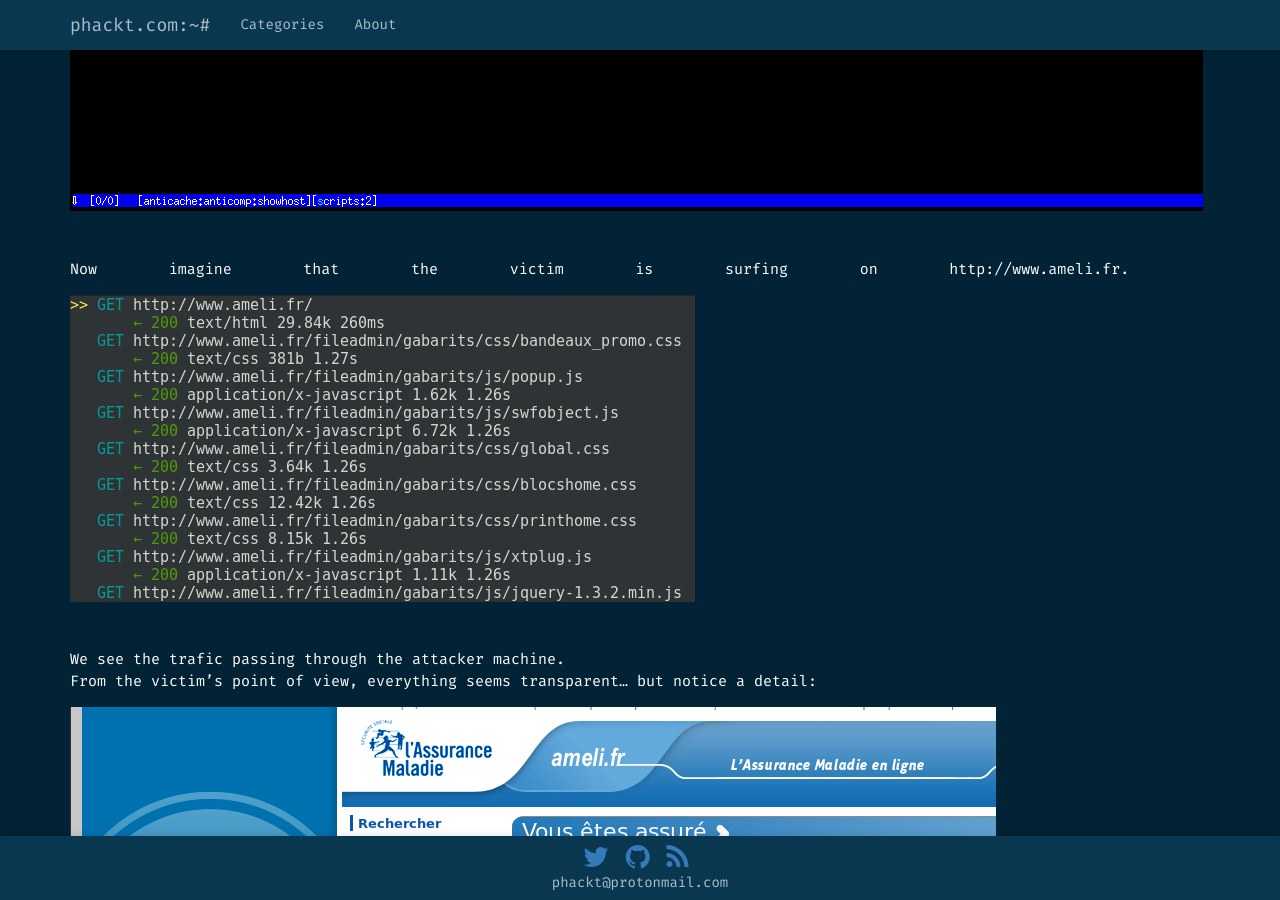
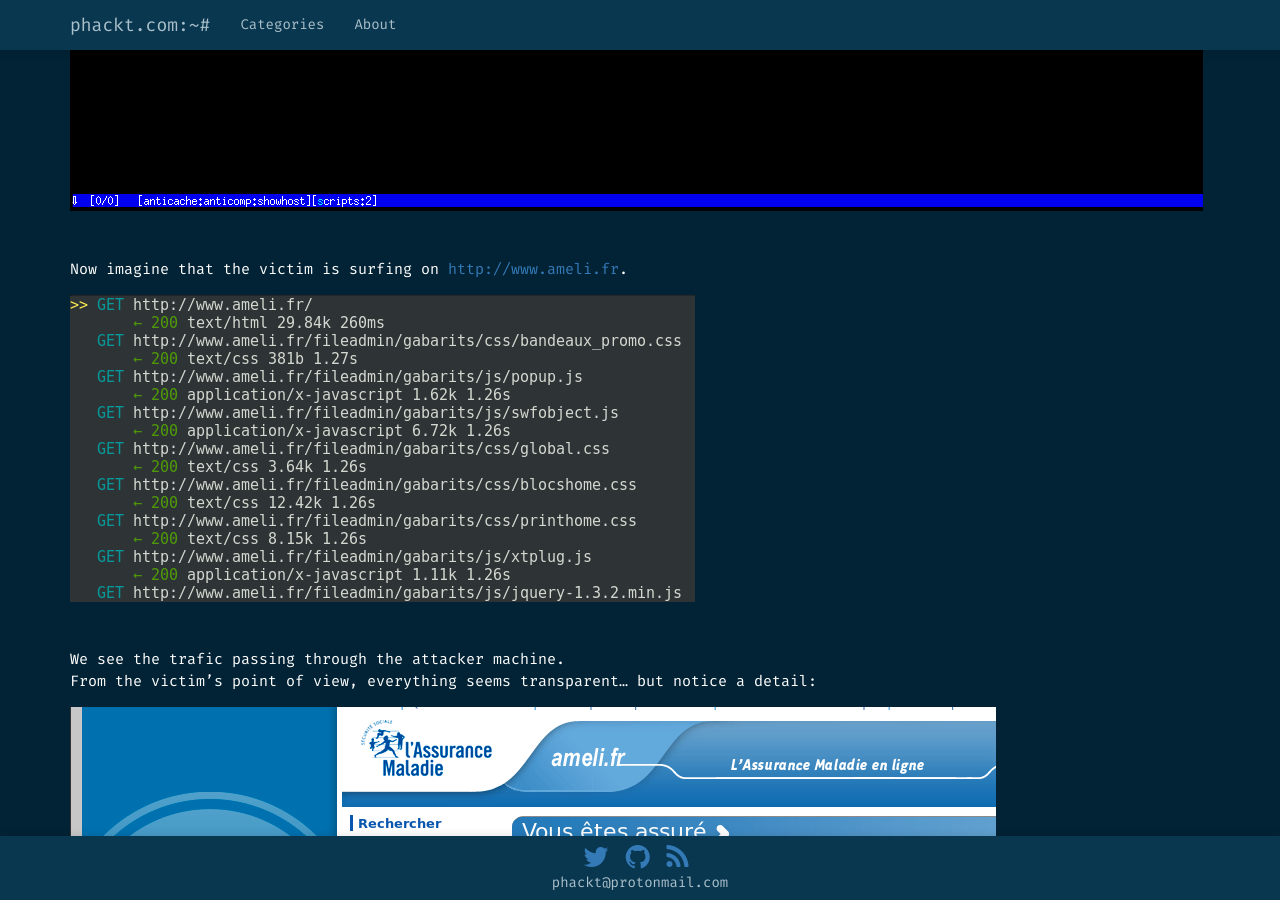
Before and after one commit to phackt/phackt.github.io, a Jekyll site: the page built from _posts/2017-03-27-mitm-keep-plain-connection-example.markdown, in a window 1280 px wide and 900 px high, scrolled down 5144 px. Built offline with Jekyll 4.4.1, drawn with Linux system fonts in a browser that asks for light colours; nearby versions of some CDN libraries; some web fonts are replaced; comment, search, counter and statistics services are not loaded; part of the change alters nothing that is shown.

```diff
--- a/_posts/2017-03-27-mitm-keep-plain-connection-example.markdown
+++ b/_posts/2017-03-27-mitm-keep-plain-connection-example.markdown
@@ -130,7 +130,7 @@ Poisoning successful!!!
 So now we are definitely ready to intercept the trafic.
 ![pic4]({{ site.url }}/public/images/mitm-example/pic4.png)
 
-Now imagine that the victim is surfing on http://www.ameli.fr.
+Now imagine that the victim is surfing on [http://www.ameli.fr](http://www.ameli.fr).
 ![pic5]({{ site.url }}/public/images/mitm-example/pic5.png)
 
 We see the trafic passing through the attacker machine.
```
